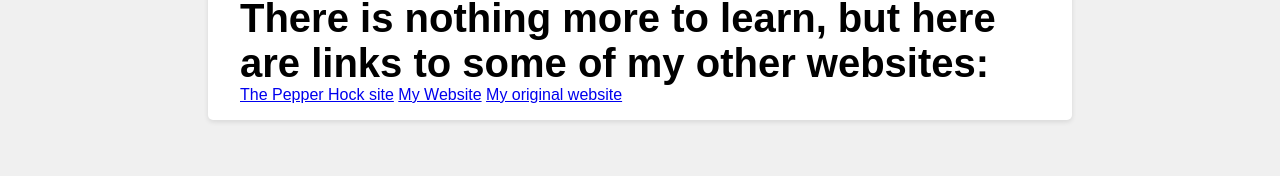
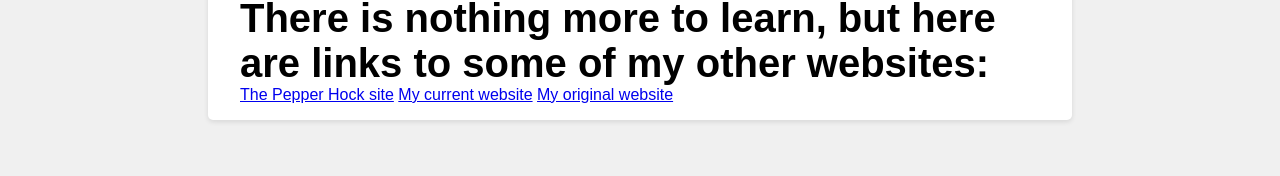
Before and after one commit to rozeraize/chasidus, a plain HTML site: page learnmore.html in a window 1280 px wide. Shown: the part 129-305 px from the top of the page. Drawn offline with Linux system fonts and the light colour scheme.

Commit message:
Update learnmore.html

```diff
--- a/learnmore.html
+++ b/learnmore.html
@@ -17,7 +17,7 @@
 
 	    <a href="https://rozeraize.github.io/pepperhock/">The Pepper Hock site</a>
 
-	    <a href="https://rozeraize.github.io/mywebsite/">My Website</a>
+	    <a href="https://rozeraize.github.io/mywebsite/">My current website</a>
 
 		<a href="https://rozeraize.github.io/mywebsite/projects/beta-site/index.html">My original website</a>
 	</section>
```
